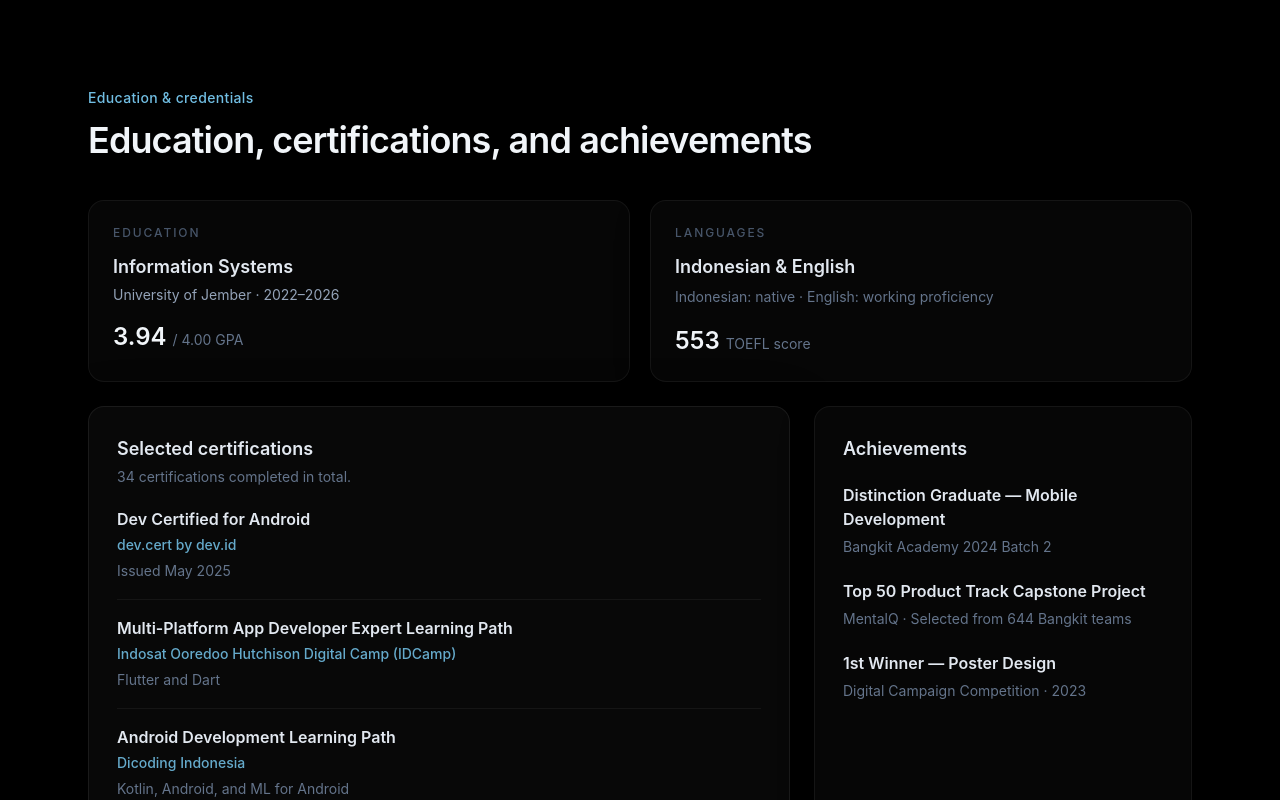
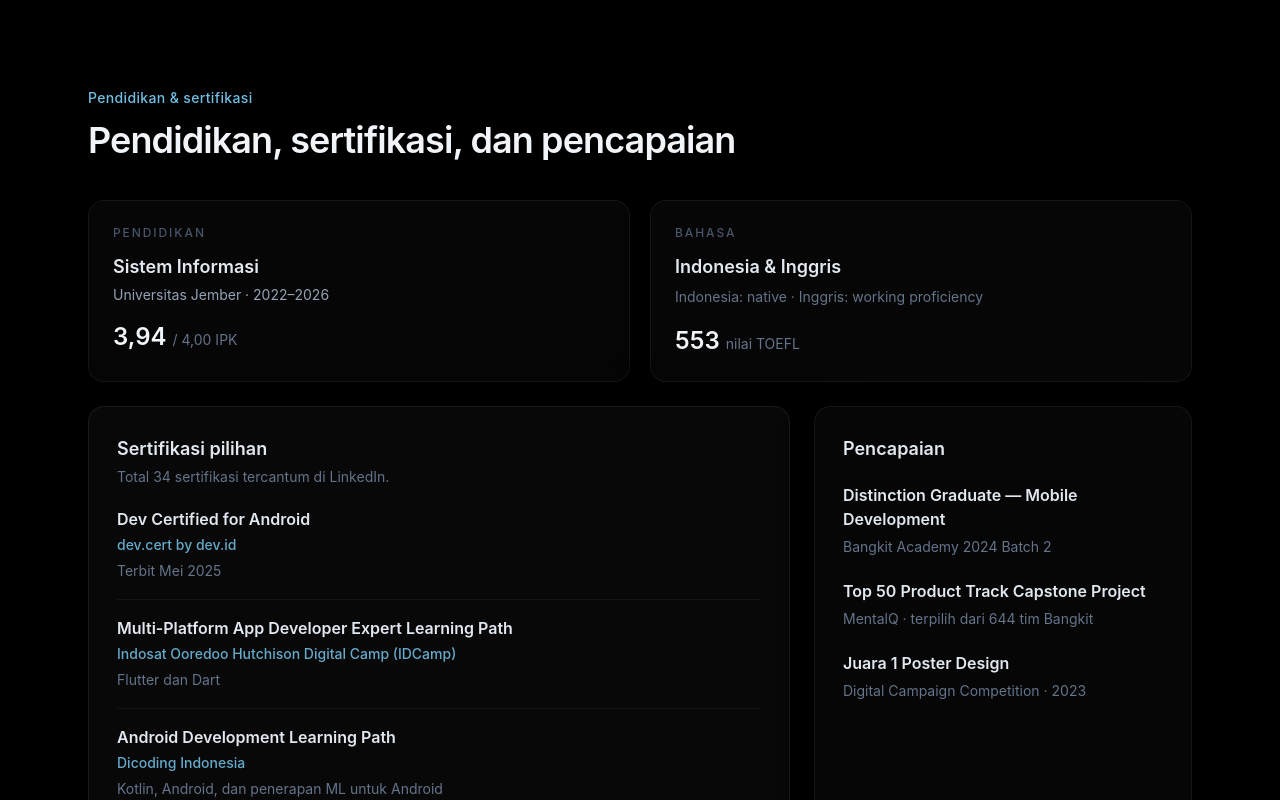
Before and after one commit to valentinohrynt/portfolio, a React (Create React App) app: page / in a window 1280 px wide. Shown: the part 6020-6820 px from the top of the page. Built offline with nearby package versions, Linux system fonts and the light colour scheme.

Commit message:
Localize education and credentials

```diff
--- a/src/components/Highlights.jsx
+++ b/src/components/Highlights.jsx
@@ -1,6 +1,79 @@
 import React from 'react';
 
-const certifications = [
+const content = {
+  id: {
+    label: 'Pendidikan & sertifikasi',
+    title: 'Pendidikan, sertifikasi, dan pencapaian',
+    educationLabel: 'Pendidikan',
+    degree: 'Sistem Informasi',
+    university: 'Universitas Jember · 2022–2026',
+    gpaLabel: '/ 4,00 IPK',
+    languageLabel: 'Bahasa',
+    languages: 'Indonesia & Inggris',
+    languageDescription: 'Indonesia: native · Inggris: working proficiency',
+    toeflLabel: 'nilai TOEFL',
+    certTitle: 'Sertifikasi pilihan',
+    certTotal: 'Total 34 sertifikasi tercantum di LinkedIn.',
+    viewAll: 'Lihat daftar lengkap di LinkedIn',
+    achievementTitle: 'Pencapaian',
+    certifications: [
+      {
+        title: 'Dev Certified for Android',
+        issuer: 'dev.cert by dev.id',
+        note: 'Terbit Mei 2025',
+      },
+      {
+        title: 'Multi-Platform App Developer Expert Learning Path',
+        issuer: 'Indosat Ooredoo Hutchison Digital Camp (IDCamp)',
+        note: 'Flutter dan Dart',
+      },
+      {
+        title: 'Android Development Learning Path',
+        issuer: 'Dicoding Indonesia',
+        note: 'Kotlin, Android, dan penerapan ML untuk Android',
+      },
+      {
+        title: 'Full-Stack JavaScript & Backend Development',
+        issuer: 'CODEPOLITAN',
+        note: '12 sertifikat course yang mencakup Node.js, Express.js, REST API, JavaScript, HTML/CSS, dan Bootstrap',
+      },
+      {
+        title: 'Data, AI & Programming Foundations',
+        issuer: 'Dicoding Indonesia & freeCodeCamp',
+        note: 'SQL, visualisasi data, dasar AI, Git/GitHub, scientific computing dengan Python, dan responsive web design',
+      },
+    ],
+    achievements: [
+      {
+        title: 'Distinction Graduate — Mobile Development',
+        organization: 'Bangkit Academy 2024 Batch 2',
+      },
+      {
+        title: 'Top 50 Product Track Capstone Project',
+        organization: 'MentalQ · terpilih dari 644 tim Bangkit',
+      },
+      {
+        title: 'Juara 1 Poster Design',
+        organization: 'Digital Campaign Competition · 2023',
+      },
+    ],
+  },
+  en: {
+    label: 'Education & credentials',
+    title: 'Education, certifications, and achievements',
+    educationLabel: 'Education',
+    degree: 'Information Systems',
+    university: 'University of Jember · 2022–2026',
+    gpaLabel: '/ 4.00 GPA',
+    languageLabel: 'Languages',
+    languages: 'Indonesian & English',
+    languageDescription: 'Indonesian: native · English: working proficiency',
+    toeflLabel: 'TOEFL score',
+    certTitle: 'Selected certifications',
+    certTotal: '34 certifications completed in total.',
+    viewAll: 'View full list on LinkedIn',
+    achievementTitle: 'Achievements',
+    certifications: [
       {
         title: 'Dev Certified for Android',
         issuer: 'dev.cert by dev.id',
@@ -26,9 +99,8 @@ const certifications = [
         issuer: 'Dicoding Indonesia & freeCodeCamp',
         note: 'SQL, data visualization, AI fundamentals, Git/GitHub, Python scientific computing, and responsive web design',
       },
-];
-
-const achievements = [
+    ],
+    achievements: [
       {
         title: 'Distinction Graduate — Mobile Development',
         organization: 'Bangkit Academy 2024 Batch 2',
@@ -41,42 +113,46 @@ const achievements = [
         title: '1st Winner — Poster Design',
         organization: 'Digital Campaign Competition · 2023',
       },
-];
+    ],
+  },
+};
 
-const Highlights = () => {
+const Highlights = ({ language = 'id' }) => {
+  const text = content[language];
+
   return (
     <section id="credentials" className="border-b border-white/5 py-20 sm:py-24">
       <div className="mx-auto max-w-6xl px-5 sm:px-6">
         <div className="mb-10 max-w-3xl">
-          <p className="mb-3 text-sm font-medium tracking-wide text-sky-300/90">Education & credentials</p>
-          <h2 className="text-3xl font-semibold tracking-tight text-slate-100 sm:text-4xl">Education, certifications, and achievements</h2>
+          <p className="mb-3 text-sm font-medium tracking-wide text-sky-300/90">{text.label}</p>
+          <h2 className="text-3xl font-semibold tracking-tight text-slate-100 sm:text-4xl">{text.title}</h2>
         </div>
 
         <div className="mb-6 grid gap-5 md:grid-cols-2">
           <div className="glass-panel-soft rounded-2xl p-6">
-            <p className="text-xs font-medium uppercase tracking-[0.16em] text-slate-600">Education</p>
-            <h3 className="mt-3 text-lg font-semibold text-slate-200">Information Systems</h3>
-            <p className="mt-1 text-sm text-slate-400">University of Jember · 2022–2026</p>
-            <p className="mt-4 text-2xl font-semibold text-slate-100">3.94 <span className="text-sm font-normal text-slate-500">/ 4.00 GPA</span></p>
+            <p className="text-xs font-medium uppercase tracking-[0.16em] text-slate-600">{text.educationLabel}</p>
+            <h3 className="mt-3 text-lg font-semibold text-slate-200">{text.degree}</h3>
+            <p className="mt-1 text-sm text-slate-400">{text.university}</p>
+            <p className="mt-4 text-2xl font-semibold text-slate-100">{language === 'id' ? '3,94' : '3.94'} <span className="text-sm font-normal text-slate-500">{text.gpaLabel}</span></p>
           </div>
 
           <div className="glass-panel-soft rounded-2xl p-6">
-            <p className="text-xs font-medium uppercase tracking-[0.16em] text-slate-600">Languages</p>
-            <h3 className="mt-3 text-lg font-semibold text-slate-200">Indonesian & English</h3>
-            <p className="mt-1 text-sm leading-6 text-slate-500">Indonesian: native · English: working proficiency</p>
-            <p className="mt-4 text-2xl font-semibold text-slate-100">553 <span className="text-sm font-normal text-slate-500">TOEFL score</span></p>
+            <p className="text-xs font-medium uppercase tracking-[0.16em] text-slate-600">{text.languageLabel}</p>
+            <h3 className="mt-3 text-lg font-semibold text-slate-200">{text.languages}</h3>
+            <p className="mt-1 text-sm leading-6 text-slate-500">{text.languageDescription}</p>
+            <p className="mt-4 text-2xl font-semibold text-slate-100">553 <span className="text-sm font-normal text-slate-500">{text.toeflLabel}</span></p>
           </div>
         </div>
 
         <div className="grid gap-6 lg:grid-cols-[1.3fr_0.7fr]">
           <div className="glass-panel rounded-2xl p-6 sm:p-7">
             <div className="mb-5">
-              <h3 className="text-lg font-semibold text-slate-200">Selected certifications</h3>
-              <p className="mt-1 text-sm text-slate-500">34 certifications completed in total.</p>
+              <h3 className="text-lg font-semibold text-slate-200">{text.certTitle}</h3>
+              <p className="mt-1 text-sm text-slate-500">{text.certTotal}</p>
             </div>
 
             <div className="divide-y divide-white/5">
-              {certifications.map((cert) => (
+              {text.certifications.map((cert) => (
                 <div key={cert.title} className="py-4 first:pt-0 last:pb-0">
                   <h4 className="font-semibold text-slate-200">{cert.title}</h4>
                   <p className="mt-1 text-sm font-medium text-sky-300/80">{cert.issuer}</p>
@@ -86,14 +162,14 @@ const Highlights = () => {
             </div>
 
             <a href="https://www.linkedin.com/in/valentinohariyanto" target="_blank" rel="noreferrer" className="mt-6 inline-flex items-center gap-2 text-sm font-semibold text-sky-300 transition hover:gap-2.5 hover:text-sky-200">
-              View full list on LinkedIn <span aria-hidden="true">↗</span>
+              {text.viewAll} <span aria-hidden="true">↗</span>
             </a>
           </div>
 
           <div className="glass-panel-soft rounded-2xl p-6 sm:p-7">
-            <h3 className="mb-5 text-lg font-semibold text-slate-200">Achievements</h3>
+            <h3 className="mb-5 text-lg font-semibold text-slate-200">{text.achievementTitle}</h3>
             <div className="space-y-5">
-              {achievements.map((item) => (
+              {text.achievements.map((item) => (
                 <div key={item.title}>
                   <h4 className="font-semibold leading-6 text-slate-200">{item.title}</h4>
                   <p className="mt-1 text-sm leading-6 text-slate-500">{item.organization}</p>
```
Lines whose indentation alone changed are shown as unchanged.
